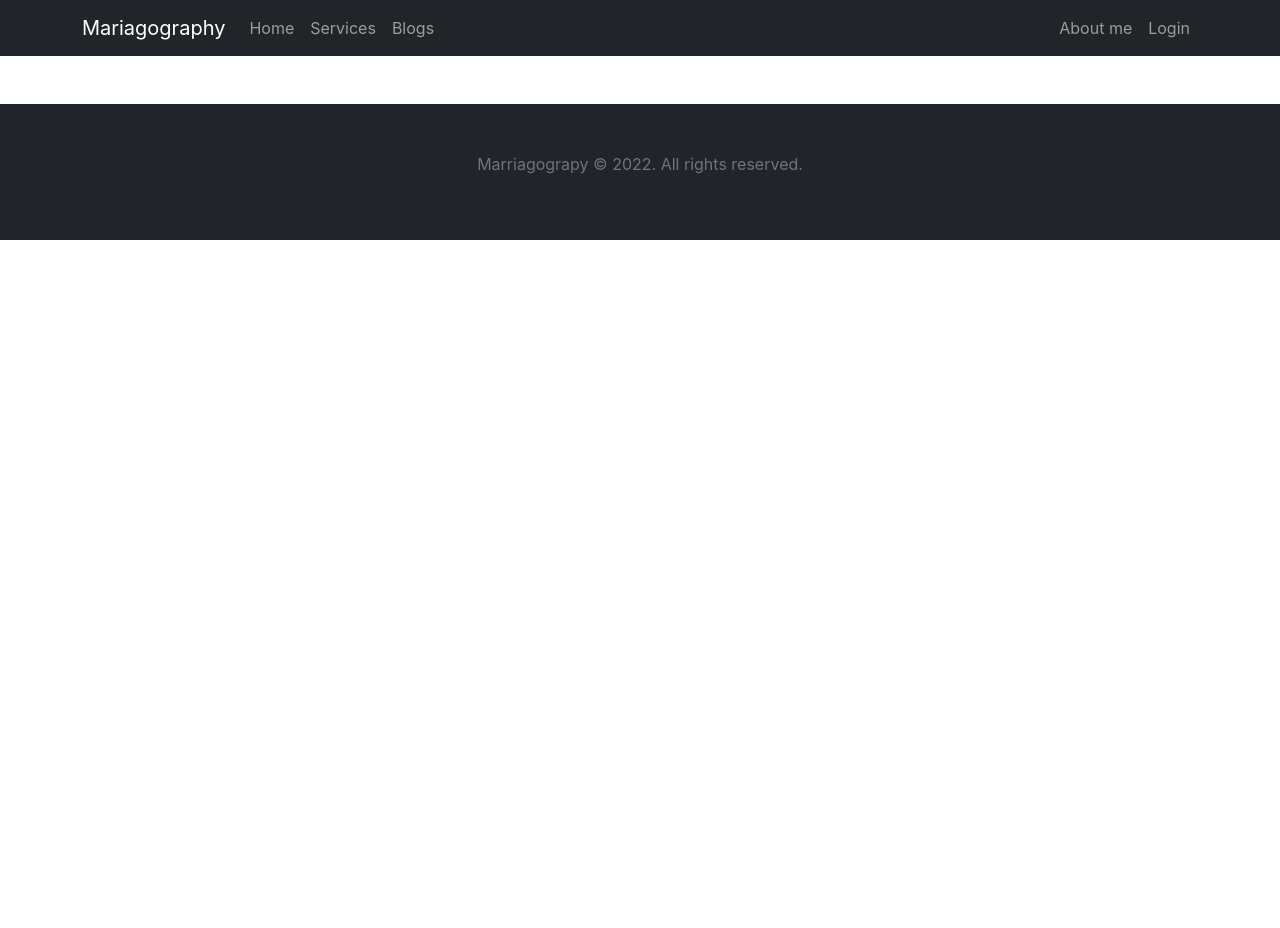
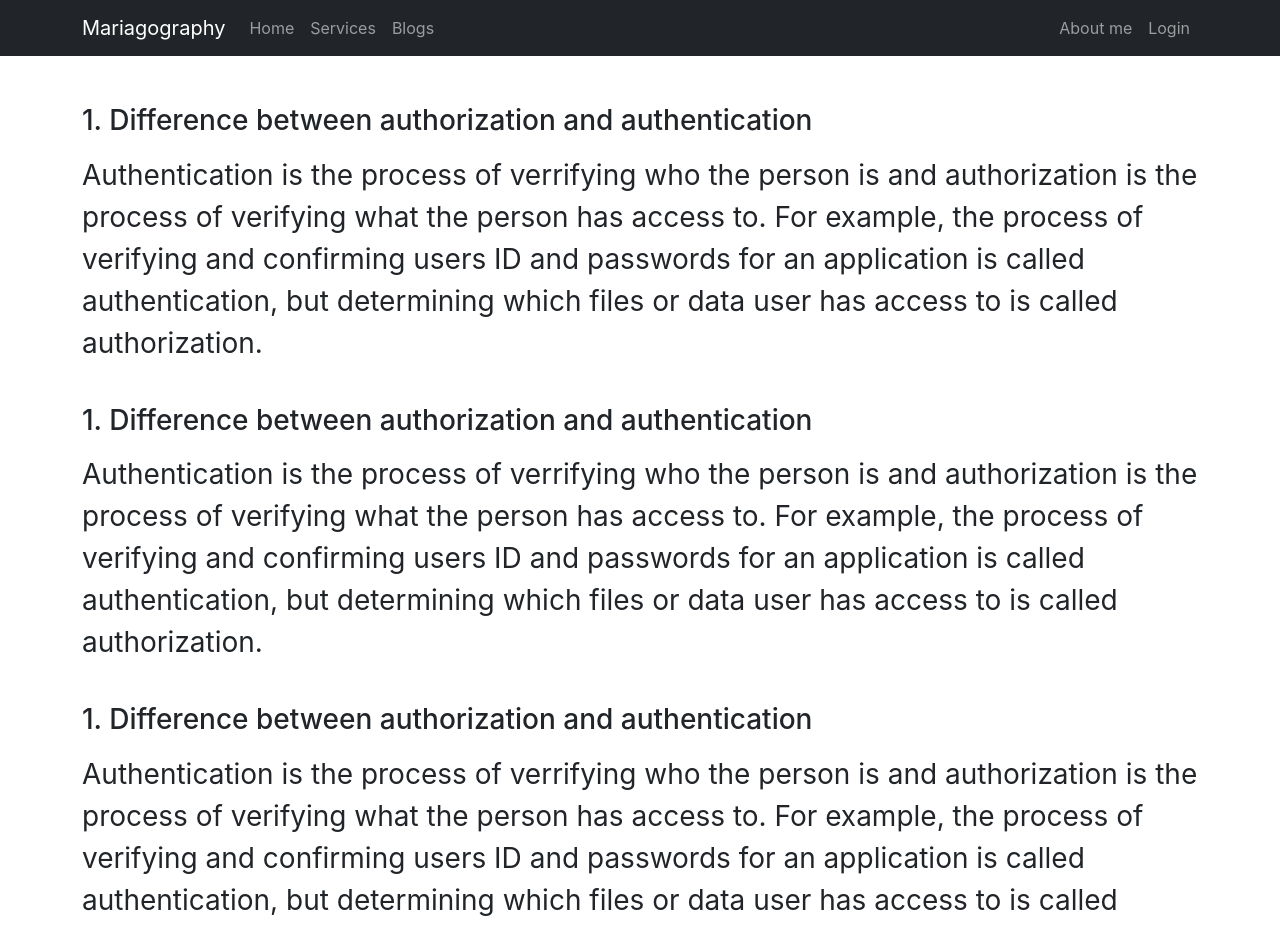
Before and after one commit to TA-Sakin/marriagograpy, a React (Create React App) app: page /blogs in a window 1280 px wide. Shown: the top 928 px of the page. Before the commit the page ends 800 px from the top, so only its background shows below. Built offline with nearby package versions, Linux system fonts and the light colour scheme; no server answers.

Commit message:
about me

```diff
--- a/src/Components/About/About.js
+++ b/src/Components/About/About.js
@@ -1,7 +1,16 @@
 import React from "react";
 
 const About = () => {
-  return <div></div>;
+  return (
+    <div style={{ minHeight: "70vh" }}>
+      <h5 className="w-50 mx-auto text-center py-5">
+        Hello, I'm Sakin currently learning web development. Till now I have
+        created various front-end application using HTML, CSS, JavaScript, React
+        and Firebase. So far the learning process has been quite fascinating. I
+        aspire to become a full-stack web developer within next 1 year.
+      </h5>
+    </div>
+  );
 };
 
 export default About;
--- a/src/Components/Blogs/Blogs.js
+++ b/src/Components/Blogs/Blogs.js
@@ -1,7 +1,34 @@
 import React from "react";
 
 const Blogs = () => {
-  return <div></div>;
+  return (
+    <div style={{ minHeight: "70vh" }} className="my-5 container">
+      <h3>1. Difference between authorization and authentication</h3>
+      <p className="pt-2 pb-4 fs-3">
+        Authentication is the process of verrifying who the person is and
+        authorization is the process of verifying what the person has access to.
+        For example, the process of verifying and confirming users ID and
+        passwords for an application is called authentication, but determining
+        which files or data user has access to is called authorization.
+      </p>
+      <h3>1. Difference between authorization and authentication</h3>
+      <p className="pt-2 pb-4 fs-3">
+        Authentication is the process of verrifying who the person is and
+        authorization is the process of verifying what the person has access to.
+        For example, the process of verifying and confirming users ID and
+        passwords for an application is called authentication, but determining
+        which files or data user has access to is called authorization.
+      </p>
+      <h3>1. Difference between authorization and authentication</h3>
+      <p className="pt-2 pb-4 fs-3">
+        Authentication is the process of verrifying who the person is and
+        authorization is the process of verifying what the person has access to.
+        For example, the process of verifying and confirming users ID and
+        passwords for an application is called authentication, but determining
+        which files or data user has access to is called authorization.
+      </p>
+    </div>
+  );
 };
 
 export default Blogs;
```
